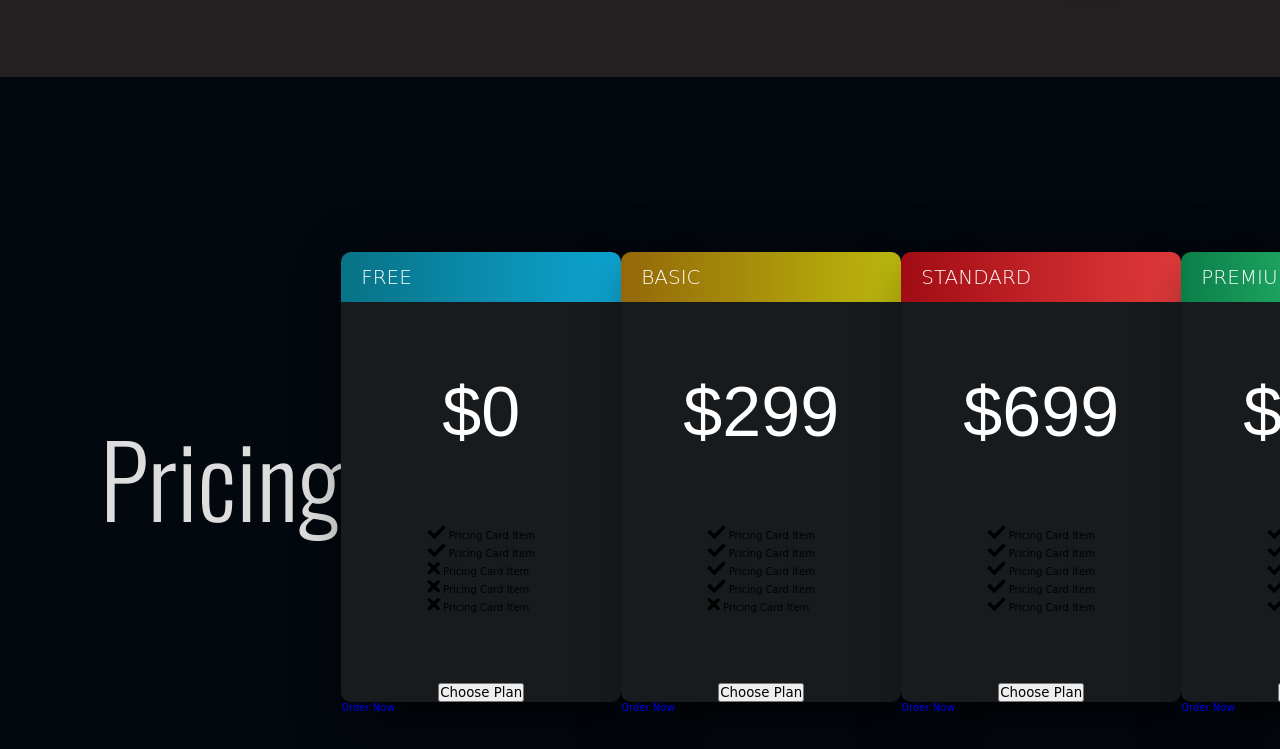
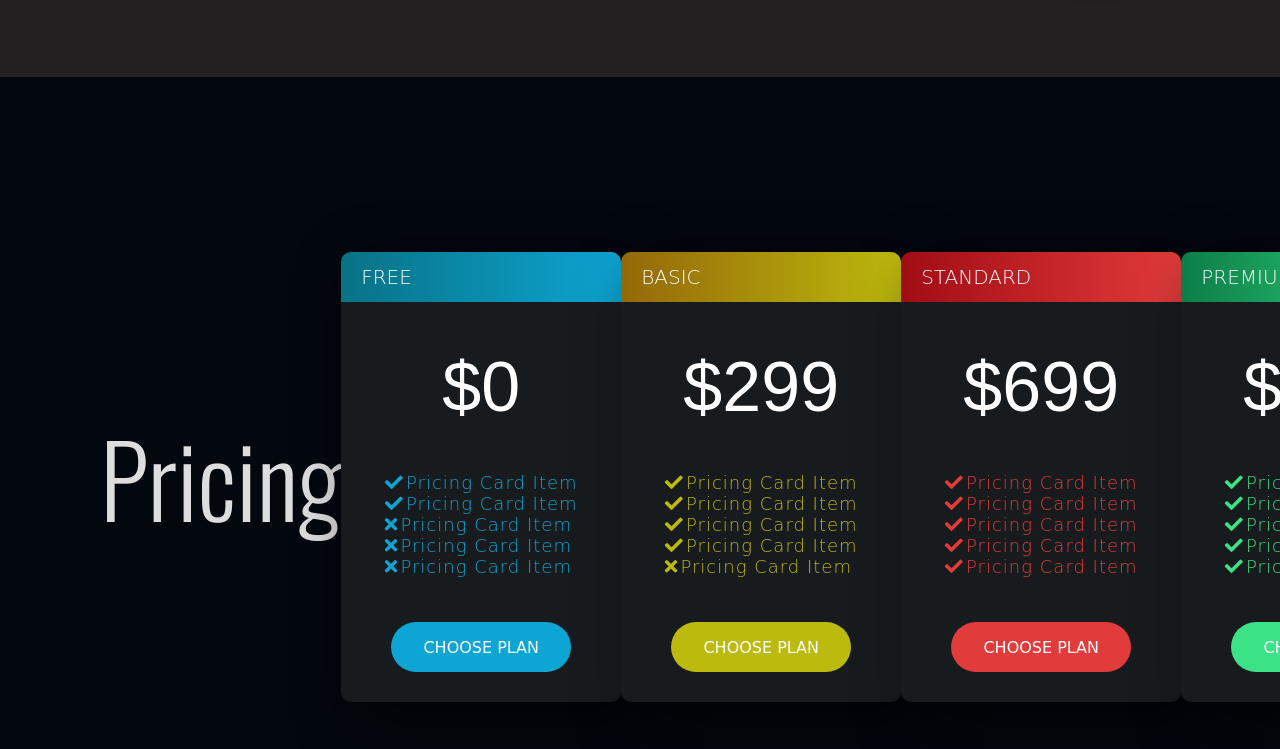
Before and after one commit to anupongaware/anupongaware-respond-project03-Business-Agency-Website, a plain HTML site: page index.html in a window 1280 px wide. Shown: the part 1523-2272 px from the top of the page. Drawn offline with nearby package versions, Linux system fonts and the light colour scheme.

Commit message:
cards-section-almost

```diff
--- a/index.html
+++ b/index.html
@@ -16,6 +16,10 @@
     <link
       href="https://fonts.googleapis.com/css2?family=Baloo+Da+2:wght@400;500;600;700;800&family=Oswald:wght@200;300;400;500;600;700&display=swap"
       rel="stylesheet"
+    />
+    <link
+      rel="stylesheet"
+      href="https://unpkg.com/swiper@7/swiper-bundle.min.css"
     />
   </head>
   <body>
@@ -121,7 +125,7 @@
                   <span>Pricing Card Item</span>
                 </li>
               </ul>
-              <button class="pricing-card-btn">Choose Plan</button>
+              <button class="pricing-card-btn btn-free">Choose Plan</button>
             </div>
             <div class="pricing-card-back back-free">
               <a href="#">Order Now</a>
--- a/style.css
+++ b/style.css
@@ -475,11 +475,91 @@ html {
   color: #fff;
 }
 
+.list-free li {
+  color: #0da5d3;
+}
+
+.list-basic li {
+  color: #bdba0e;
+}
+
+.list-standard li {
+  color: #e23b3b;
+}
+
+.list-premium li {
+  color: #3be286;
+}
+
 .pricing-card-list i {
   font-size: 1.8rem;
 }
 
 .pricing-card-list span {
+  font-size: 1.8rem;
+  font-weight: 300;
+  letter-spacing: 0.1rem;
 }
 
+.pricing-card-btn {
+  width: 18rem;
+  height: 5rem;
+  margin-bottom: 3rem;
+  border-radius: 3rem;
+  border: none;
+  font-size: 1.6rem;
+  text-transform: uppercase;
+  cursor: pointer;
+  color: #fff;
+}
+
+.btn-free {
+  background-color: #0da5d3;
+}
+
+.btn-basic {
+  background-color: #bdba0e;
+}
+
+.btn-standard {
+  background-color: #e23b3b;
+}
+
+.btn-premium {
+  background-color: #3be286;
+}
+
+.pricing-card-back {
+  position: absolute;
+  width: 100%;
+  height: 100%;
+  top: 0;
+  left: 0;
+  display: flex;
+  justify-content: center;
+  align-items: center;
+  transform: rotateY(180deg);
+  border-radius: 1rem;
+}
+
+.back-free {
+  background: linear-gradient(to right, #087285, #0da5d3);
+}
+
+.back-basic {
+  background: linear-gradient(to right, #946809, #bdba0e);
+}
+
+.back-standard {
+  background: linear-gradient(to right, #a10c14, #e23b3b);
+}
+
+.back-premium {
+  background: linear-gradient(to right, #0b7e48, #3be286);
+}
+
+.pricing-card-back a {
+  font-size: 2.5rem;
+  color: #fff;
+}
 /* End of section 3 */ ;
```
